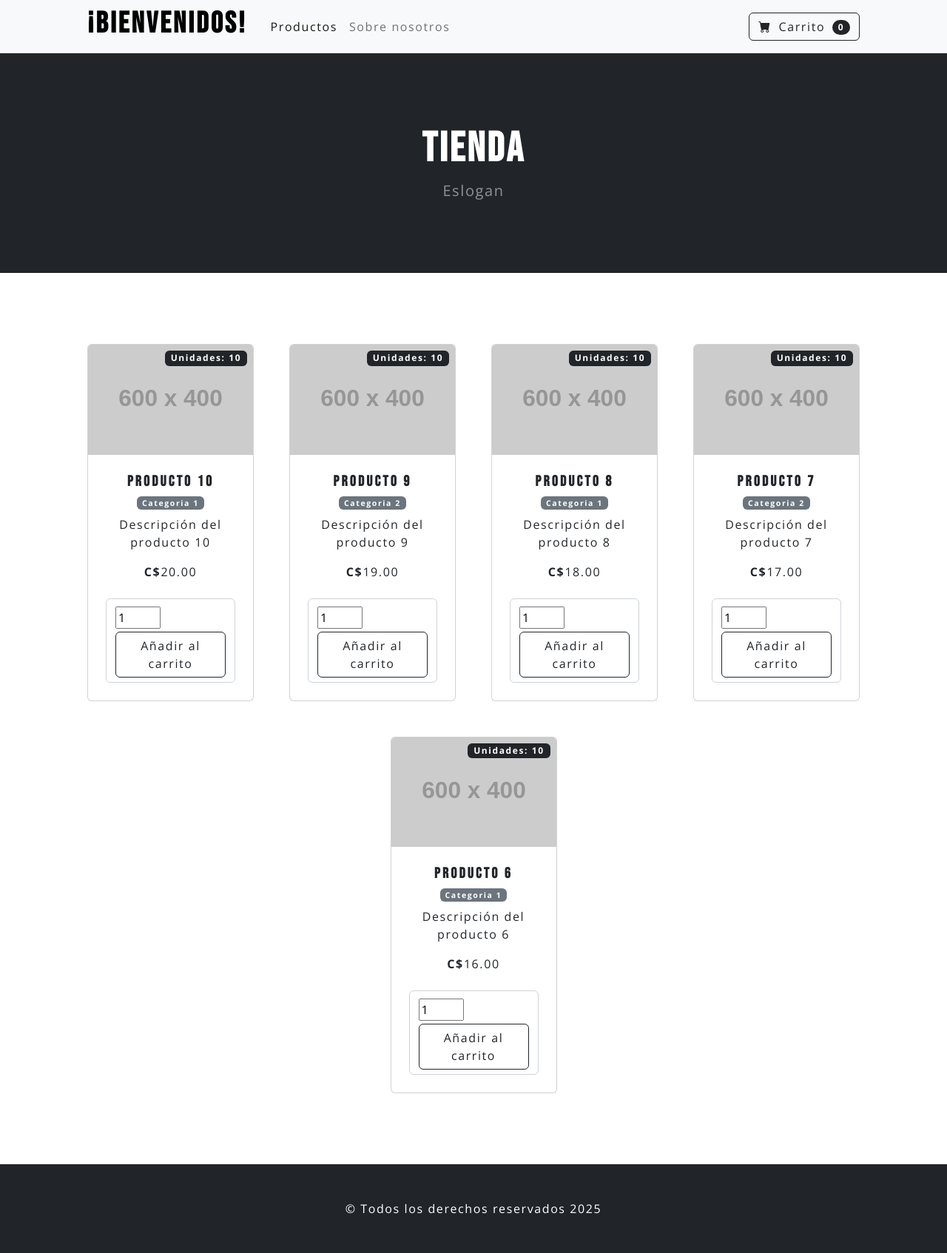
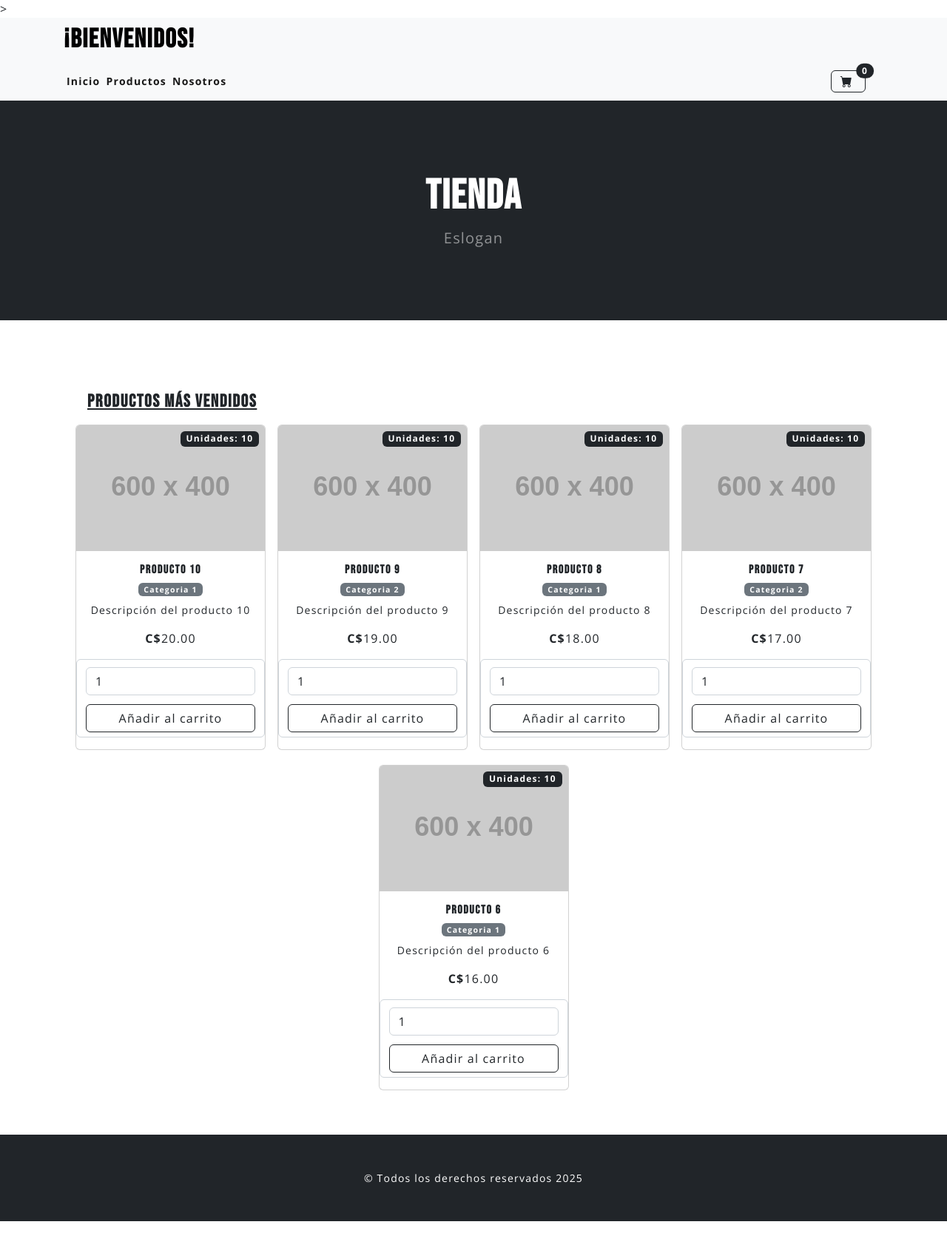
Before and after one commit to Wesleykyle2005/BraceletProject, a Django app: page / in a window 1280 px wide. Shown: the whole page at 74% size. After the commit the page ends 1651 px from the top, so only its background shows below. Run offline with Django 5.2, Linux system fonts and the light colour scheme; data comes from the database, SQL or seed files in the repository; both versions use the stored data as it was after the commit; grey boxes labelled with a size stand in for pictures from a placeholder-image service; some libraries are stand-ins or nearby versions.

Commit message:
Validaciones en el carrito y cambios en la interfaz

```diff
--- a/core/templates/core/home.html
+++ b/core/templates/core/home.html
@@ -1,4 +1,4 @@
-<!-- filepath: /c:/Users/Wesley/Desktop/Proyectos/Bracelet project/BraceletProject/core/templates/core/home.html -->
+>
 {% extends 'core/layout.html' %}
 
 {% block title %}
@@ -8,45 +8,9 @@ Inicio
 {% block content %}
 <section class="py-5">
     <div class="container px-4 px-lg-5 mt-5">
+        <h3 style="text-decoration: underline;">Productos más vendidos</h3>
         <div class="row gx-4 gx-lg-5 row-cols-2 row-cols-md-3 row-cols-xl-4 justify-content-center" id="product-list">
-            {% for product in products %}
-                <div class="col mb-5">
-                    <div class="card h-100">
-                        <!-- Sale badge-->
-                        <div class="badge bg-dark text-white position-absolute" style="top: 0.5rem; right: 0.5rem">Unidades: {{ product.available_units }}</div>
-                        <!-- Product image-->
-                        <img class="card-img-top" src="{{ product.image_url }}" alt="{{ product.name }}" />
-                        <!-- Product details-->
-                        <div class="card-body p-4">
-                            <div class="text-center">
-                                <!-- Product name-->
-                                <h5 class="fw-bolder">{{ product.name }}</h5>
-                                <!-- Product categories-->
-                                <div class="d-flex justify-content-center small text-warning mb-2">
-                                    {% for category in product.categories.all %}
-                                        <span class="badge bg-secondary mx-1">{{ category.name }}</span>
-                                    {% endfor %}
-                                </div>
-                                <p class="text-center">
-                                    {{ product.description }}
-                                </p>
-                                <!-- Product price-->
-                                <strong>C$</strong>{{ product.price }}
-                            </div>
-                        </div>
-                        <!-- Product actions-->
-                        <div class="card-footer p-4 pt-0 border-top-0 bg-transparent">
-                            <form action="GET" class="form-control">
-                                <input type="hidden" name="product_id" value="{{ product.id }}">
-                                <input class="my-1" type="number" name="quantity" value="1" min="1" max="{{ product.available_units }}">
-                                <div class="text-center">
-                                    <a class="btn btn-outline-dark mt-auto add-to-cart" href="{% url 'cart_add' product.id %}">Añadir al carrito</a>
-                                </div>
-                            </form>
-                        </div>
-                    </div>
-                </div>
-            {% endfor %}
+            {% include 'products/product_list.html' %}
         </div>
     </div>
 </section>
@@ -57,7 +21,14 @@ function attachAddToCartEvents() {
             button.addEventListener('click', function(event) {
                 event.preventDefault();
                 var form = this.closest('form');
-            var quantity = form.querySelector('input[name="quantity"]').value;
+                var quantity = parseInt(form.querySelector('input[name="quantity"]').value, 10);
+
+                // Validar cantidad
+                if (!quantity || quantity <= 0) {
+                    showAlert('La cantidad debe ser mayor que 0', 'warning');
+                    return; // Detiene la ejecución para no realizar la petición
+                }
+
                 var url = this.href + '?quantity=' + encodeURIComponent(quantity);
                 var xhr = new XMLHttpRequest();
                 xhr.open('GET', url, true);
@@ -66,6 +37,7 @@ function attachAddToCartEvents() {
                     if (xhr.status === 200) {
                         var response = JSON.parse(xhr.responseText);
                         document.getElementById('cart-count').innerText = response.cart_count;
+                        showAlert('Producto añadido al carrito', 'success');
                     }
                 };
                 xhr.send();
@@ -73,7 +45,32 @@ function attachAddToCartEvents() {
         });
     }
 
+    function showAlert(message, type) {
+        let iconId = "#info-fill";
+        if (type === 'warning' || type === 'danger') {
+            iconId = "#exclamation-triangle-fill";
+        }
+
+        var alertContainer = document.getElementById('alert-container');
+        var alert = document.createElement('div');
+        alert.className = `alert alert-dark alert-${type} alert-dismissible fade show d-flex align-items-center`;
+        alert.role = 'alert';
+        alert.innerHTML = `
+            <svg class="bi flex-shrink-0 me-2 alert-icon" role="img" aria-label="${type}">
+                <use xlink:href="${iconId}"/>
+            </svg>
+            <div>${message}</div>
+            <button type="button" class="btn-close" data-bs-dismiss="alert" aria-label="Close"></button>
+        `;
+        alertContainer.appendChild(alert);
+
+        setTimeout(function() {
+            var alertInstance = bootstrap.Alert.getOrCreateInstance(alert);
+            alertInstance.close();
+        }, 1500);
+    }
+
     // Attach event listeners on page load
-attachAddToCartEvents();
+    document.addEventListener('DOMContentLoaded', attachAddToCartEvents);
 </script>
 {% endblock %}
--- a/core/templates/core/layout.html
+++ b/core/templates/core/layout.html
@@ -24,42 +24,129 @@
         body {
             font-family: 'Open Sans', sans-serif;
             font-weight: 400;
-            letter-spacing: 0.1rem;
+            letter-spacing: 0.075rem;
+            font-size: 1rem; /* Default font size */
         }
-        h1, h2, h3, h4, h5, h6 {
+        h1 {
             font-family: 'Bebas Neue', cursive;
             font-weight: 700;
-            letter-spacing: 0.2rem;
+            letter-spacing: 0.1rem;
+            font-size: 2.25rem; /* Font size for h1 */
+        }
+        h2 {
+            font-family: 'Bebas Neue', cursive;
+            font-weight: 700;
+            letter-spacing: 0.1rem;
+            font-size: 1.75rem; /* Font size for h2 */
+        }
+        h3 {
+            font-family: 'Bebas Neue', cursive;
+            font-weight: 700;
+            letter-spacing: 0.1rem;
+            font-size: 1.5rem; /* Font size for h3 */
+        }
+        h4 {
+            font-family: 'Bebas Neue', cursive;
+            font-weight: 700;
+            letter-spacing: 0.1rem;
+            font-size: 1.25rem; /* Font size for h4 */
+        }
+        h5 {
+            font-family: 'Bebas Neue', cursive;
+            font-weight: 700;
+            letter-spacing: 0.1rem;
+            font-size: 1rem; /* Font size for h5 */
+        }
+        h6 {
+            font-family: 'Bebas Neue', cursive;
+            font-weight: 700;
+            letter-spacing: 0.1rem;
+            font-size: 0.875rem; /* Font size for h6 */
+        }
+        p {
+            font-size: 0.875rem; /* Font size for p */
+        }
+        li {
+            font-size: 0.875rem; /* Font size for li */
+        }
+        /* Estilos para el contenedor de la alerta */
+        #alert-container {
+            position: fixed;
+            top: 20px;
+            right: 20px;
+            z-index: 1050; /* Asegurarse de que esté por encima de otros elementos */
+            width: auto;
+            max-width: 300px;
+        }
+        .alert-icon {
+            width: 1.25rem;
+            height: 1.25rem;
         }
     </style>
 </head>
 <body>
     <!-- Navigation-->
-    <nav class="navbar navbar-expand-lg navbar-light bg-light">
-        <div class="container px-4 px-lg-5">
+    <nav class="navbar navbar-light bg-light">
+        <div class="container px-2 px-lg-3">
+            <!-- Primera fila -->
+            <div class="row w-100">
+                <div class="col d-flex align-items-center">
                     <a href="{% url 'home' %}" style="text-decoration: none; color: black;">
                         <h1>¡Bienvenidos!</h1>
                     </a>
-            <button class="navbar-toggler" type="button" data-bs-toggle="collapse" data-bs-target="#navbarSupportedContent" aria-controls="navbarSupportedContent" aria-expanded="false" aria-label="Toggle navigation"><span class="navbar-toggler-icon"></span></button>
-            <div class="collapse navbar-collapse" id="navbarSupportedContent">
-                <ul class="navbar-nav me-auto mb-2 mb-lg-0 ms-lg-4">
-                    <li class="nav-item"><a class="nav-link active" aria-current="page" href="{% url 'products_all' %}">Productos</a></li>
-                    <li class="nav-item"><a class="nav-link" href="{% url 'about' %}">Sobre nosotros</a></li>
+                </div>
+            </div>
+            <!-- Segunda fila -->
+            <div class="row w-100 mt-2">
+                <div class="col d-flex align-items-center">
+                    <ul class="navbar-nav me-auto mb-2 mb-lg-0 d-flex flex-row">
+                        <strong>
+                            <li class="nav-item mx-1"><a class="nav-link active" aria-current="page" href="{% url 'home' %}">Inicio</a></li>
+
+                        </strong>
+                        <strong>
+                            <li class="nav-item mx-1"><a class="nav-link active" aria-current="page" href="{% url 'products_all' %}">Productos</a></li>
+                        </strong>
+
+                        <strong>
+                            <li class="nav-item mx-1"><a class="nav-link active" href="{% url 'about' %}">Nosotros</a></li>
+                        </strong>
+
+
+
                     </ul>
-                <a class="btn btn-outline-dark" href="{% url 'cart_detail' %}">
+                </div>
+                <div class="col d-flex justify-content-end align-items-center position-relative">
+                    <a class="btn btn-outline-dark position-relative" href="{% url 'cart_detail' %}">
                         <i class="bi-cart-fill me-1"></i>
-                    Carrito
-                    <span class="badge bg-dark text-white ms-1 rounded-pill" id="cart-count">{{ cart_count }}</span>
+                        <span class="position-absolute top-0 start-100 translate-middle badge rounded-pill bg-dark text-white" id="cart-count">{{ cart_count }}</span>
                     </a>
                 </div>
             </div>
+        </div>
     </nav>
+
+    <!-- Alert container -->
+    <div id="alert-container"></div>
+
+    <!-- SVG Icons -->
+    <svg xmlns="http://www.w3.org/2000/svg" class="d-none">
+        <symbol id="info-fill" viewBox="0 0 16 16">
+            <path d="M8 16A8 8 0 1 0 8 0a8 8 0 0 0 0 16zm.93-9.412-1 4.705c-.07.34.029.533.304.533.194 0 .487-.07.686-.246l-.088.416c-.287.346-.92.598-1.465.598-.703 0-1.002-.422-.808-1.319l.738-3.468c.064-.293.006-.399-.287-.47l-.451-.081.082-.381 2.29-.287zM8 5.5a1 1 0 1 1 0-2 1 1 0 0 1 0 2z"/>
+        </symbol>
+        <symbol id="exclamation-triangle-fill" viewBox="0 0 16 16">
+            <path d="M8.982 1.566a1.13 1.13 0 0 0-1.96 0L.165 13.233c-.457.778.091 1.767.98 1.767h13.713c.889 0 1.438-.99.98-1.767L8.982 1.566zM8 5c.535 0 .954.462.9.995l-.35 3.507a.552.552 0 0 1-1.1 0L7.1 5.995A.905.905 0 0 1 8 5zm.002 6a1 1 0 1 1 0 2 1 1 0 0 1 0-2z"/>
+          </symbol>
+    </svg>
+
+
+
 
     <!-- Header-->
     <header class="bg-dark py-5">
         <div class="container px-4 px-lg-5 my-5">
             <div class="text-center text-white">
-                <h1 class="display-4 fw-bolder">Tienda</h1>
+                <h2 class="display-4 fw-bolder">Tienda</h2>
                 <p class="lead fw-normal text-white-50 mb-0">Eslogan</p>
             </div>
         </div>
--- a/products/templates/products/product_list.html
+++ b/products/templates/products/product_list.html
@@ -1,13 +1,13 @@
 <!-- filepath: /c:/Users/Wesley/Desktop/Proyectos/Bracelet project/BraceletProject/products/templates/products/product_list.html -->
 {% for product in products %}
-    <div class="col mb-5">
+    <div class="col mb-1 p-2">
         <div class="card h-100">
             <!-- Sale badge-->
             <div class="badge bg-dark text-white position-absolute" style="top: 0.5rem; right: 0.5rem">Unidades: {{ product.available_units }}</div>
             <!-- Product image-->
             <img class="card-img-top" src="{{ product.image_url }}" alt="{{ product.name }}" />
             <!-- Product details-->
-            <div class="card-body p-4">
+            <div class="card-body px-1">
                 <div class="text-center">
                     <!-- Product name-->
                     <h5 class="fw-bolder">{{ product.name }}</h5>
@@ -17,7 +17,7 @@
                             <span class="badge bg-secondary mx-1">{{ category.name }}</span>
                         {% endfor %}
                     </div>
-                    <p class="text-center">
+                    <p class="text-center mx-0">
                         {{ product.description }}
                     </p>
                     <!-- Product price-->
@@ -25,11 +25,20 @@
                 </div>
             </div>
             <!-- Product actions-->
-            <div class="card-footer p-4 pt-0 border-top-0 bg-transparent">
-                <form action="GET" class="form-control">
+            <div class="card-footer p-0 pt-0 border-top-0 bg-transparent">
+                <form action="#" method="post" class="form-control" onsubmit="return false;">
                     <input type="hidden" name="product_id" value="{{ product.id }}">
-                    <input class="my-1" type="number" name="quantity" value="1" min="1" max="{{ product.available_units }}">
-                    <div class="text-center"><a class="btn btn-outline-dark mt-auto add-to-cart" href="{% url 'cart_add' product.id %}">Añadir al carrito</a></div>
+                    <div class="d-flex flex-column">
+                        <input class="my-1 form-control"
+                               type="number"
+                               name="quantity"
+                               value="1"
+                               min="1"
+                               max="{{ product.available_units }}">
+                        <a class="btn btn-outline-dark mt-2 add-to-cart" href="{% url 'cart_add' product.id %}">
+                            Añadir al carrito
+                        </a>
+                    </div>
                 </form>
             </div>
         </div>
```
Also changed, not shown: products/templates/products/products.html (+43 -16 lines), products/views.py (+22 -2 lines), db.sqlite3. Lines whose indentation alone changed are shown as unchanged.
